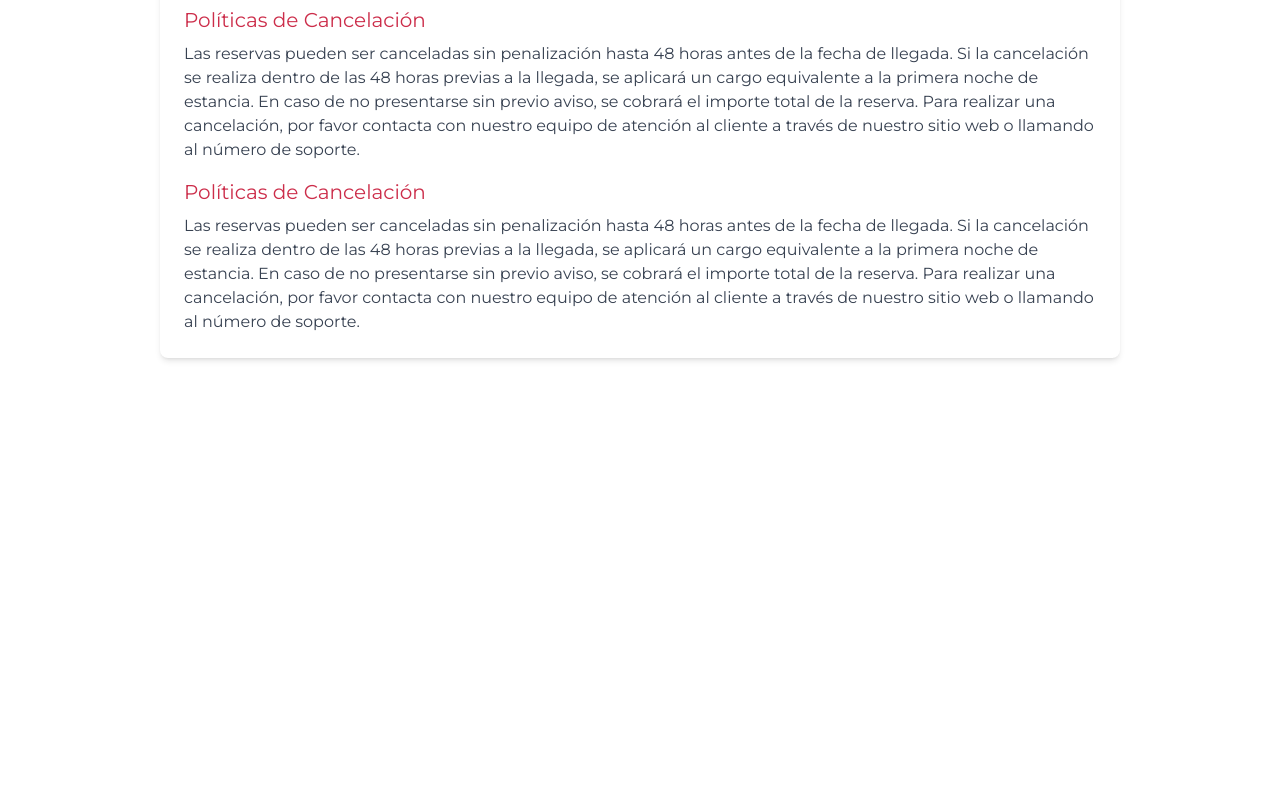
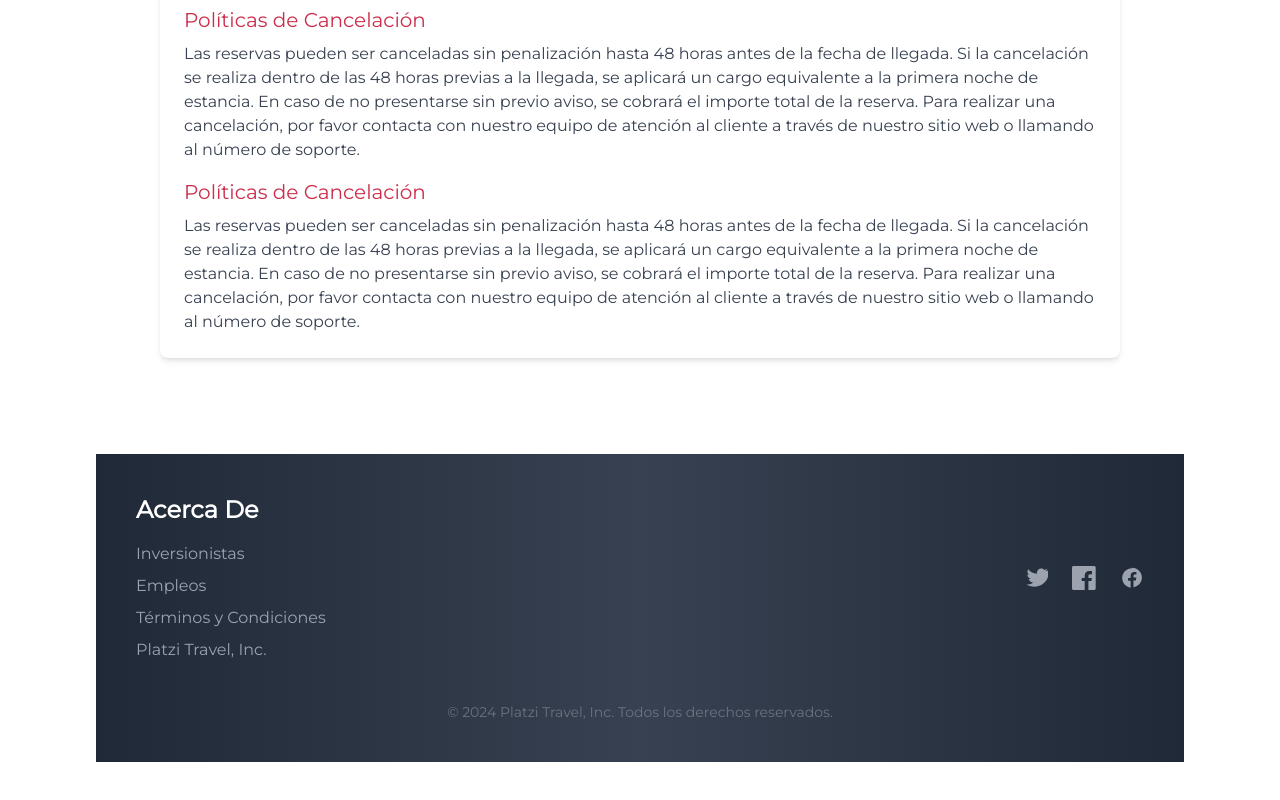
Before and after one commit to omarhernandezrey/43-Curso-B-sico-de-Tailwind-2-y-3, a website: page public/index.html in a window 1280 px wide. Shown: the part 2422-3222 px from the top of the page. Before the commit the page ends 2972 px from the top, so only its background shows below. Drawn offline with Linux system fonts and the light colour scheme.

Commit message:
21Footer

```diff
--- a/public/index.html
+++ b/public/index.html
@@ -173,10 +173,33 @@
 
         </div>
       </div>
-
+      <footer class="w-full h-auto bg-gradient-to-r from-gray-800 via-gray-700 to-gray-800 p-10 text-white">
+        <div class="flex flex-col md:flex-row md:justify-between items-start md:items-center">
+          <div class="space-y-4 mb-4 md:mb-0">
+            <p class="text-2xl font-semibold">Acerca De</p>
+            <ul class="space-y-2">
+              <li><a href="#" class="text-gray-400 hover:text-gray-200 transition duration-300">Inversionistas</a></li>
+              <li><a href="#" class="text-gray-400 hover:text-gray-200 transition duration-300">Empleos</a></li>
+              <li><a href="#" class="text-gray-400 hover:text-gray-200 transition duration-300">Términos y Condiciones</a></li>
+              <li><a href="#" class="text-gray-400 hover:text-gray-200 transition duration-300">Platzi Travel, Inc.</a></li>
+            </ul>
+          </div>
+          <div class="flex space-x-6 mt-4 md:mt-0">
+            <a href="#" class="text-gray-400 hover:text-gray-200 transition duration-300">
+              <svg xmlns="http://www.w3.org/2000/svg" class="h-6 w-6" fill="currentColor" viewBox="0 0 24 24"><path d="M24 4.5c-.9.4-1.8.7-2.7.8.9-.5 1.7-1.4 2-2.5-.9.5-1.9.9-3 1.1-.8-.9-1.9-1.4-3.1-1.4-2.4 0-4.3 2-4.3 4.3 0 .3 0 .6.1.9-3.6-.2-6.8-1.9-8.9-4.5-.4.6-.6 1.4-.6 2.2 0 1.5.7 2.8 1.8 3.6-.7 0-1.4-.2-2-.5v.1c0 2.1 1.5 3.8 3.5 4.2-.4.1-.8.2-1.2.2-.3 0-.6 0-.9-.1.6 2 2.4 3.4 4.5 3.5-1.7 1.3-3.8 2.1-6 2.1h-.7c2.2 1.4 4.9 2.2 7.8 2.2 9.4 0 14.6-7.8 14.6-14.6v-.7c1-1.1 1.8-2.3 2.4-3.6z" /></svg>
+            </a>
+            <a href="#" class="text-gray-400 hover:text-gray-200 transition duration-300">
+              <svg xmlns="http://www.w3.org/2000/svg" class="h-6 w-6" fill="currentColor" viewBox="0 0 24 24"><path d="M22.5 0h-21c-.8 0-1.5.7-1.5 1.5v21c0 .8.7 1.5 1.5 1.5h11.2v-9h-3v-3h3v-2.2c0-3.1 1.9-4.8 4.6-4.8 1.3 0 2.4.1 2.7.1v3.2h-1.8c-1.4 0-1.8.8-1.8 1.8v2h3.5l-.5 3h-3v9h5.8c.8 0 1.5-.7 1.5-1.5v-21c0-.8-.7-1.5-1.5-1.5z" /></svg>
+            </a>
+            <a href="#" class="text-gray-400 hover:text-gray-200 transition duration-300">
+              <svg xmlns="http://www.w3.org/2000/svg" class="h-6 w-6" fill="currentColor" viewBox="0 0 24 24"><path d="M12 2.2c-5.4 0-9.8 4.4-9.8 9.8 0 4.9 3.6 9 8.4 9.7v-6.9h-2.5v-2.8h2.5v-2.1c0-2.5 1.5-3.9 3.7-3.9 1 0 1.9.1 2.1.1v2.4h-1.5c-1.2 0-1.4.6-1.4 1.4v1.7h2.8l-.4 2.8h-2.4v6.9c4.8-.7 8.4-4.8 8.4-9.7 0-5.4-4.4-9.8-9.8-9.8z" /></svg>
+            </a>
+          </div>
+        </div>
+        <div class="text-center text-gray-500 text-sm mt-10">
+          <p>&copy; 2024 Platzi Travel, Inc. Todos los derechos reservados.</p>
+        </div>
+      </footer>
     </section>
-
-    <footer></footer>
-
 </body>
 </html>
```
Also changed, not shown: public/css/tailwind.css.
